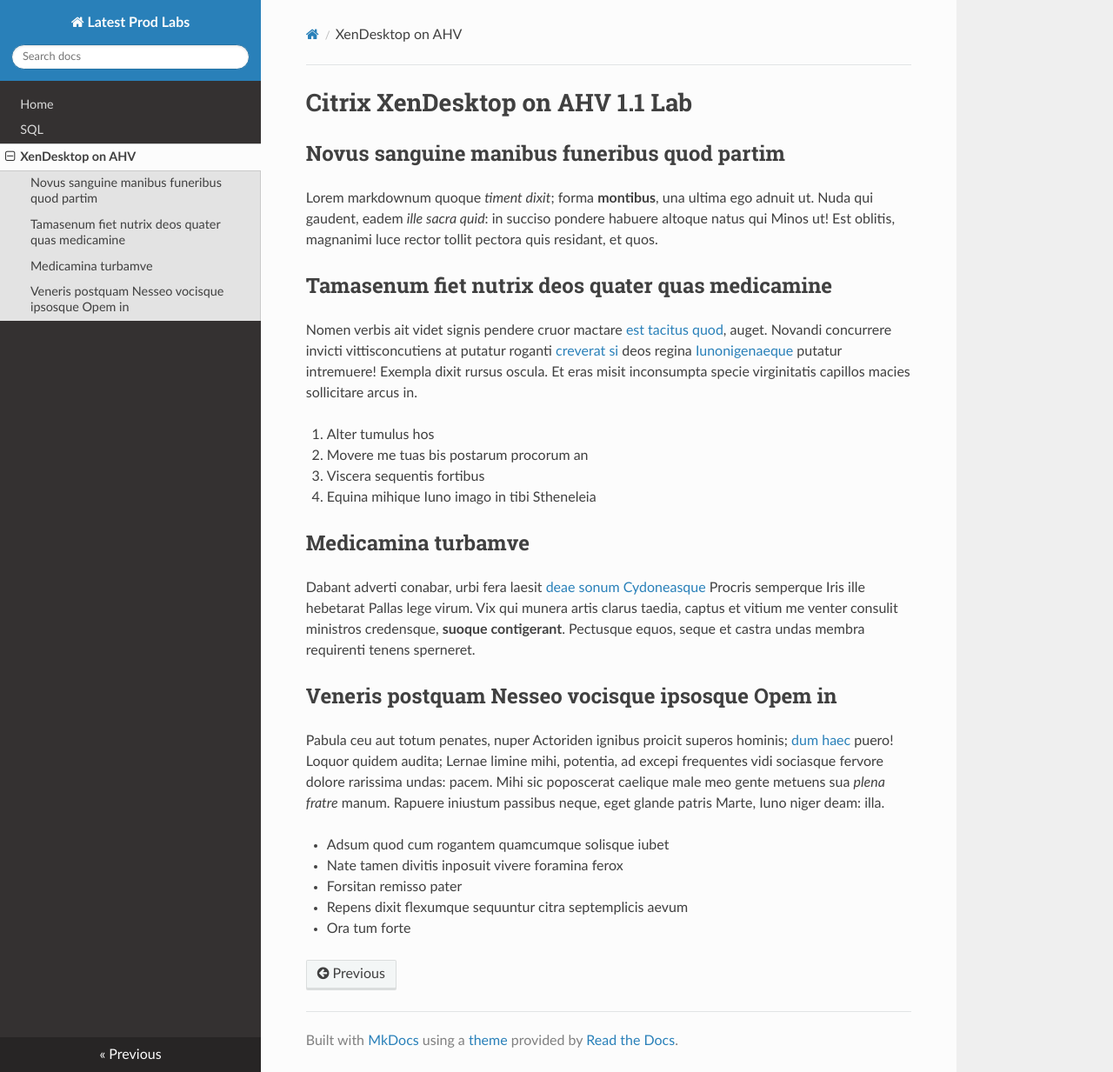
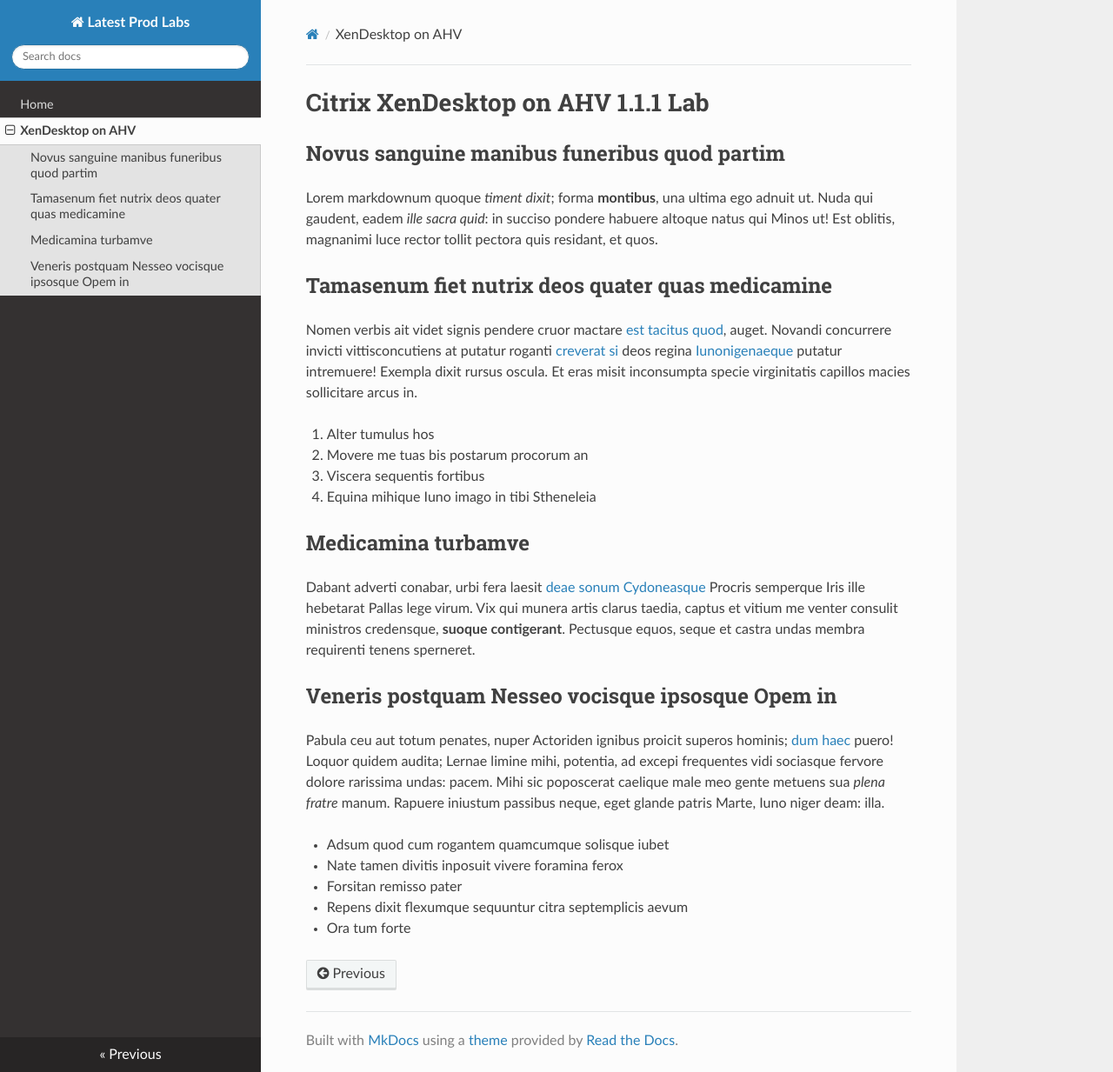
Before and after one commit to mattbator/docstest, an MkDocs documentation site: the page built from docs/ctxlab.md, in a window 1280 px wide and 1233 px high. Shown: the whole window at 87% size. Built offline with MkDocs 1.6.1, drawn with Linux system fonts in a browser that asks for light colours; nearby versions of some CDN libraries; old or Windows-style settings are respelled for this version of MkDocs.

Commit message:
releasing citrix 1.1.1 lab

```diff
--- a/docs/ctxlab.md
+++ b/docs/ctxlab.md
@@ -1,4 +1,4 @@
-# Citrix XenDesktop on AHV 1.1 Lab
+# Citrix XenDesktop on AHV 1.1.1 Lab
 
 ## Novus sanguine manibus funeribus quod partim
 
--- a/mkdocs.yml
+++ b/mkdocs.yml
@@ -1,6 +1,5 @@
 site_name: Latest Prod Labs
 pages:
 - Home: index.md
-- SQL: sqllab.md
 - XenDesktop on AHV: ctxlab.md
 theme: readthedocs
```
